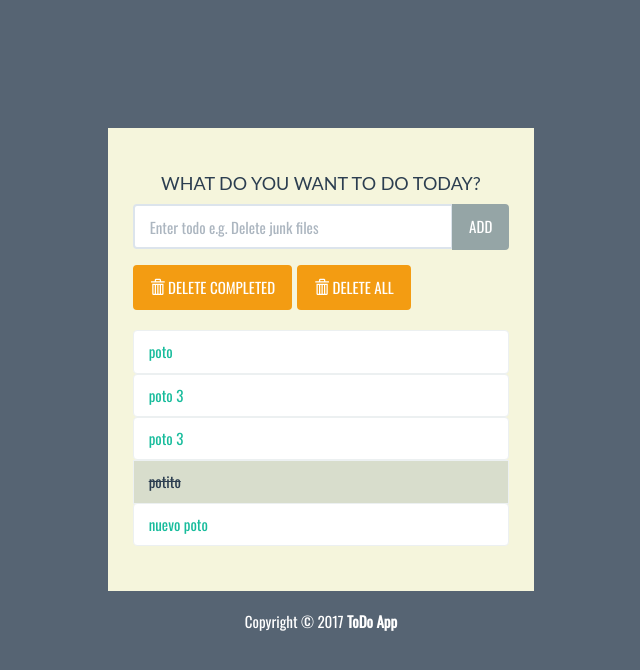
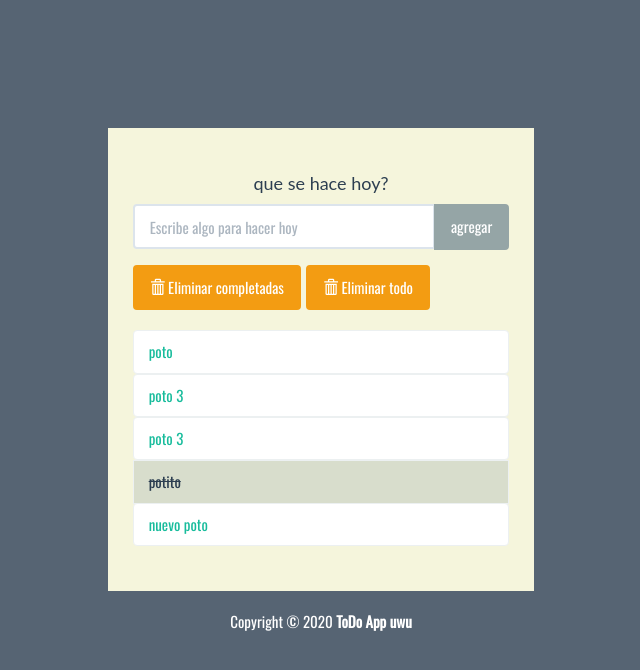
Before and after one commit to raebeb/todo, a Django app: page / in a window 1280 px wide. Shown: the top 670 px of the page, without its empty margins (319-959 px from the left). Run offline with Django 3.2, Linux system fonts and the light colour scheme; data comes from the database, SQL or seed files in the repository; both versions use the stored data as it was after the commit.

Commit message:
vista add todo

```diff
--- /dev/null
+++ b/todo/forms.py
@@ -0,0 +1,12 @@
+from django import forms
+from django.forms.widgets import TextInput
+
+class TodoForm(forms.Form):
+    text = forms.CharField(max_length=50, required=False,
+            widget=forms.TextInput( attrs={
+                'class': 'form-control',
+                'placeholder': 'Escribe algo para hacer hoy',
+                'aria-label': 'Todo',
+                'aria-describedby': 'add-btn'
+            })
+            )
--- a/todo/templates/todo/index.html
+++ b/todo/templates/todo/index.html
@@ -21,15 +21,15 @@
 
 			<div class="row">
 				<div class="col-lg-4 col-lg-offset-4" id="content">
-					<h2>WHAT DO YOU WANT TO DO TODAY?</h2>
+					<h2>que se hace hoy?</h2>
 
-					<form action="#" method="POST" role="form">
-
+					<form action=" {% url 'add' %} " method="POST" role="form">
+						{% csrf_token %}
 						<div class="form-group">
 							<div class="input-group">
-							  <input type="text" class="form-control" placeholder="Enter todo e.g. Delete junk files" aria-label="Todo" aria-describedby="add-btn">
+							  {{ form.text }}
 							  <span class="input-group-btn">
-								  <button type="submit" class="btn btn-default" id="add-btn">ADD</button>
+								  <button type="submit" class="btn btn-default" id="add-btn">agregar</button>
 							  </span>
 							</div>
 						</div>
@@ -40,12 +40,12 @@
 							<div class="btn-toolbar">
 								<div class="btn-group">
 									<button type="button" class="btn btn-warning">
-										<i class="glyphicon glyphicon-trash"></i> DELETE COMPLETED
+										<i class="glyphicon glyphicon-trash"></i> Eliminar completadas
 									</button>
 								</div>
 								<div class="btn-group">
 									<button type="button" class="btn btn-warning">
-										<i class="glyphicon glyphicon-trash"></i> DELETE ALL
+										<i class="glyphicon glyphicon-trash"></i> Eliminar todo
 									</button>
 								</div>
 							</div>
@@ -67,7 +67,7 @@
 			<footer>
 				<div class="row pad">
 					<div class="col-lg-12 text-center">
-						Copyright &copy; 2017 <strong>ToDo App</strong>
+						Copyright &copy; 2020 <strong>ToDo App uwu</strong>
 					</div>
 				</div>
 			</footer>
--- a/todo/urls.py
+++ b/todo/urls.py
@@ -3,5 +3,6 @@ from django.urls import path
 from . import views
 
 urlpatterns = [
-    path('', views.index, name='index')
+    path('', views.index, name='index'),
+    path('add', views.addTodo, name='add')
 ]
--- a/todo/views.py
+++ b/todo/views.py
@@ -1,10 +1,23 @@
 from django.http import request
-from django.shortcuts import render
+from django.shortcuts import redirect, render
+from django.views.decorators.http import require_POST
 from .models import Todo
+from .forms import TodoForm
 
 def index(request):
     todo_list =  Todo.objects.order_by('id')
+    form = TodoForm()
     context = {
-        'todo_list': todo_list
+        'todo_list': todo_list,
+        'form': form,
     }
     return render(request, 'todo/index.html', context)
+
+@require_POST
+def addTodo(request):
+    form = TodoForm(request.POST)
+
+    if form.is_valid():
+        new_todo =  Todo(text=request.POST['text'])
+        new_todo.save()
+    return redirect('index')
```
Also changed, not shown: db.sqlite3.
